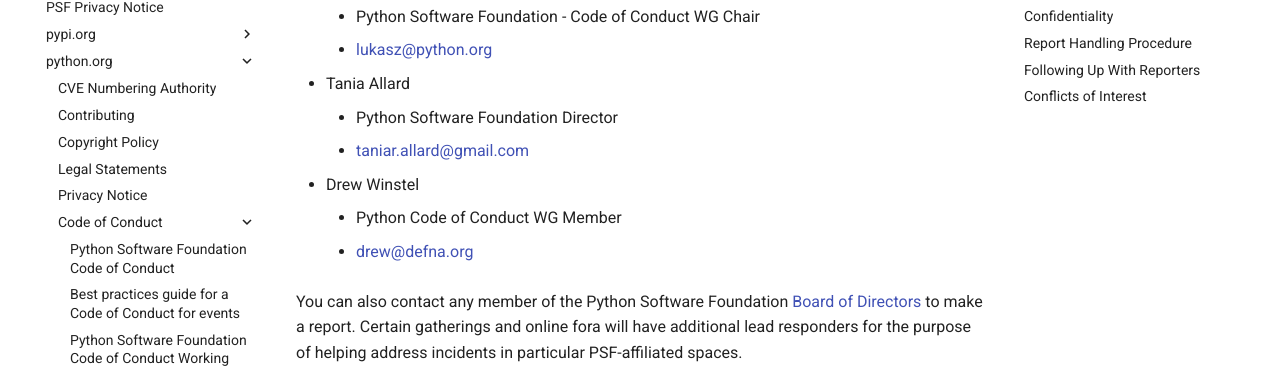
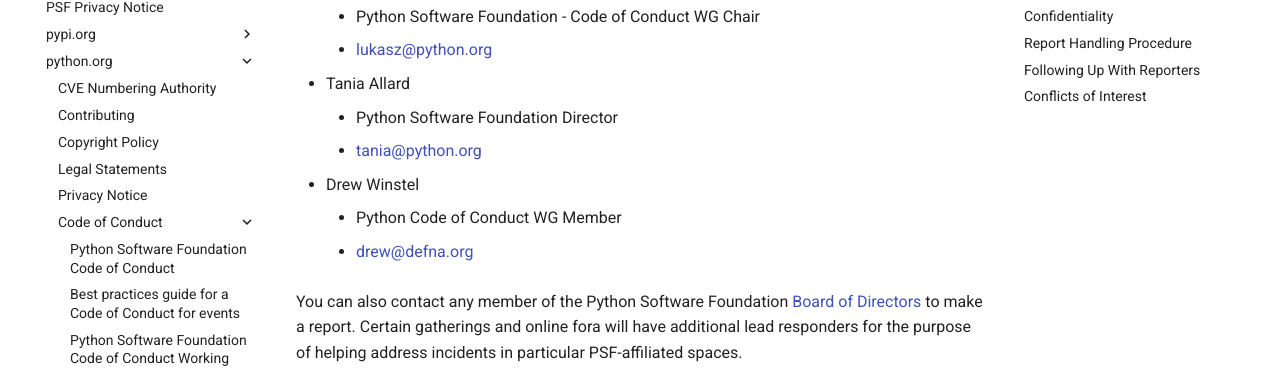
Before and after one commit to psf/policies, an MkDocs documentation site: the page built from docs/python.org/code-of-conduct/Procedures-for-Reporting-Incidents.md, in a window 1280 px wide and 900 px high, scrolled down 985 px. Shown: the part 119-487 px from the top of the window. Built offline with MkDocs 1.6.1 and Material for MkDocs 9.7.7, drawn with Linux system fonts in a browser that asks for light colours; comment, search, counter and statistics services are not loaded.

Commit message:
:memo: Update Tania's email

```diff
--- a/docs/python.org/code-of-conduct/Procedures-for-Reporting-Incidents.md
+++ b/docs/python.org/code-of-conduct/Procedures-for-Reporting-Incidents.md
@@ -22,7 +22,7 @@
       * <lukasz@python.org>
   * Tania Allard
       * Python Software Foundation Director
-      * <taniar.allard@gmail.com>
+      * <tania@python.org>
   * Drew Winstel
       * Python Code of Conduct WG Member
       * <drew@defna.org>
```
